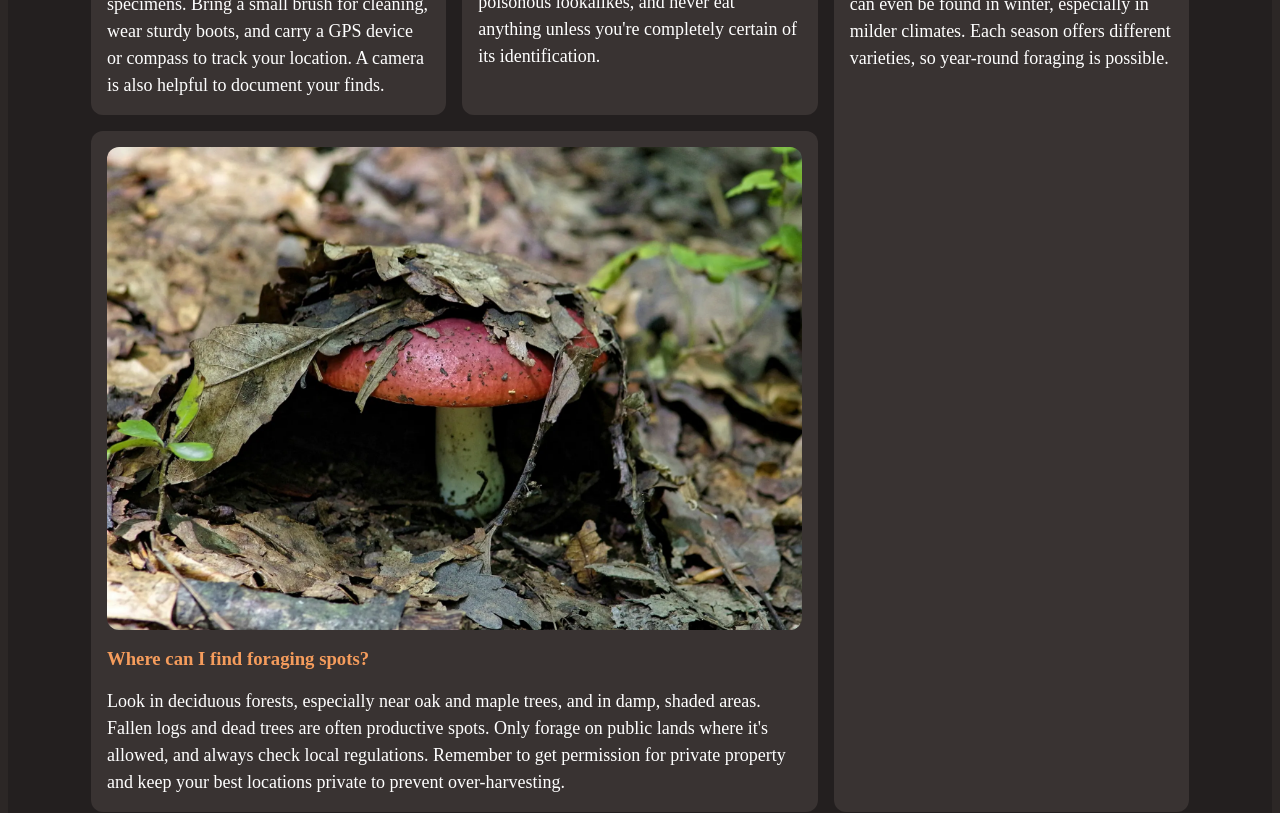
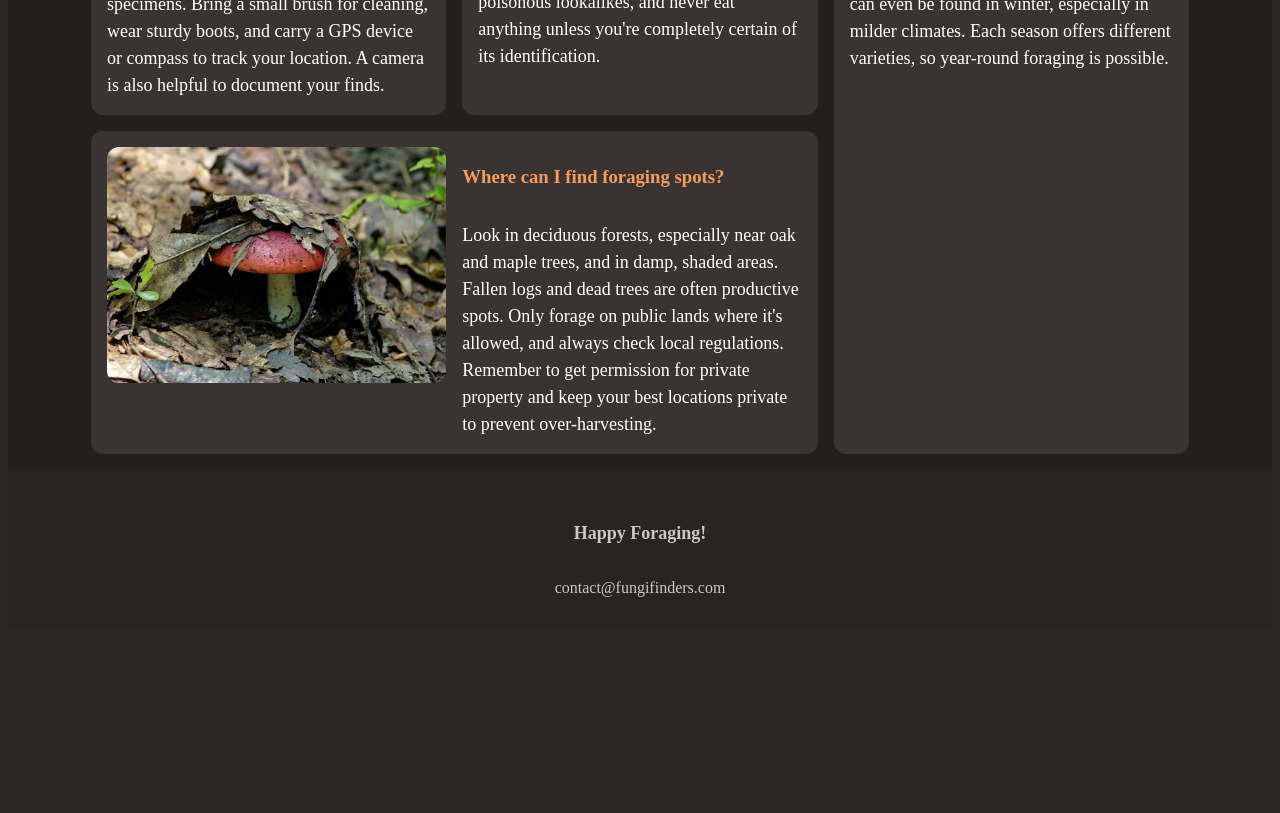
Before and after one commit to devaneyj3/mushroom_foraging, a Next.js app: page /mushroom-guide in a window 1280 px wide. Shown: the part 3020-3833 px from the top of the page. After the commit the page ends 3649 px from the top, so only its background shows below. Built offline with nearby package versions, Linux system fonts and the light colour scheme.

Commit message:
style the bento grid

```diff
--- a/app/mushroom-guide/page.module.scss
+++ b/app/mushroom-guide/page.module.scss
@@ -57,21 +57,29 @@
     "card-three"
     "card-four";
 
+  img {
+    height: 100%;
+    object-fit: cover;
+  }
+
   // Assign grid areas to each card
-  > *:nth-child(1) {
+  >*:nth-child(1) {
     grid-area: card-one;
   }
 
-  > *:nth-child(2) {
+  >*:nth-child(2) {
     grid-area: card-two;
+
   }
 
-  > *:nth-child(3) {
+  >*:nth-child(3) {
     grid-area: card-three;
+
   }
 
-  > *:nth-child(4) {
+  >*:nth-child(4) {
     grid-area: card-four;
+
   }
 
   @media (width > 600px) {
@@ -88,8 +96,15 @@
       "card-three card-three card-four";
 
     // Make card-three span 2 columns
-    > *:nth-child(3) {
-      grid-column: span 2;
+    >*:nth-child(3) {
+      display: grid;
+      gap: 1rem;
+      grid-template-columns: 1fr 1fr;
+      img {
+        grid-column: 1;
+        grid-row: 1/3;
+      }
+
     }
   }
 }
```
